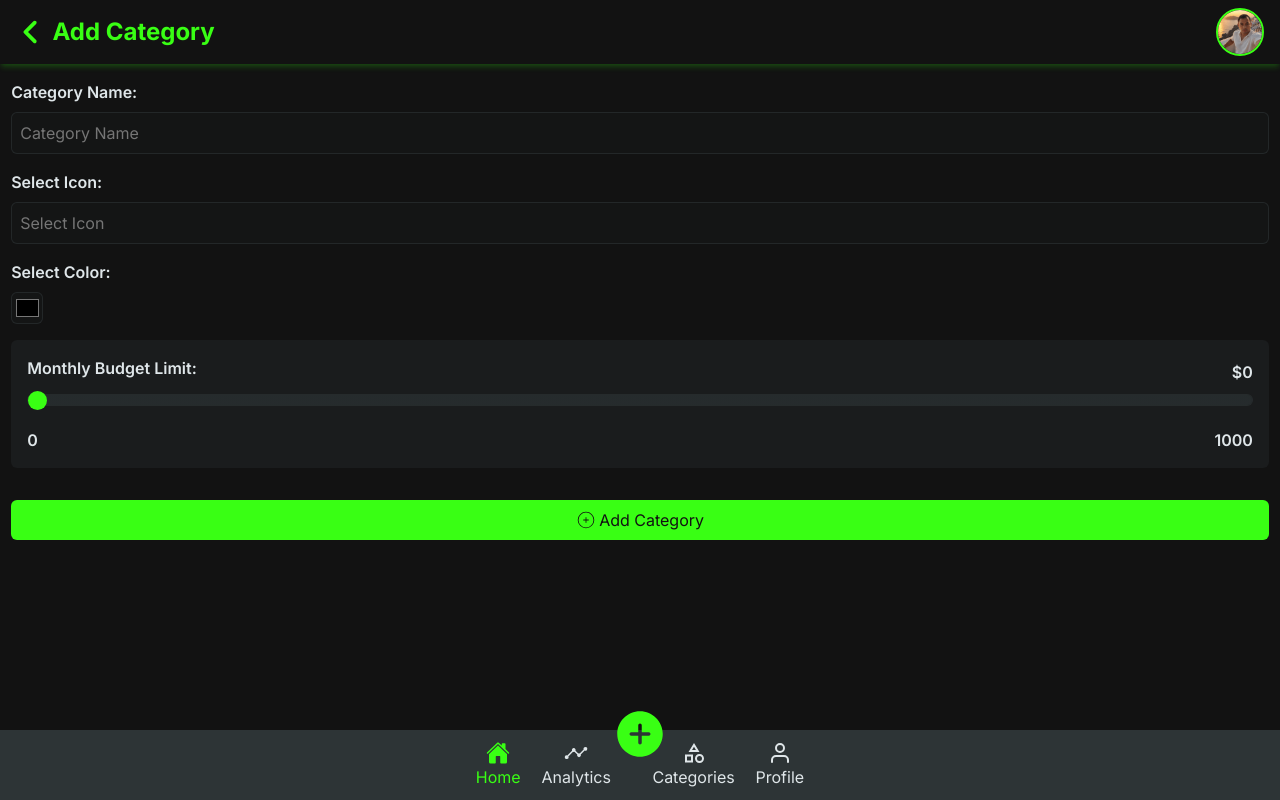
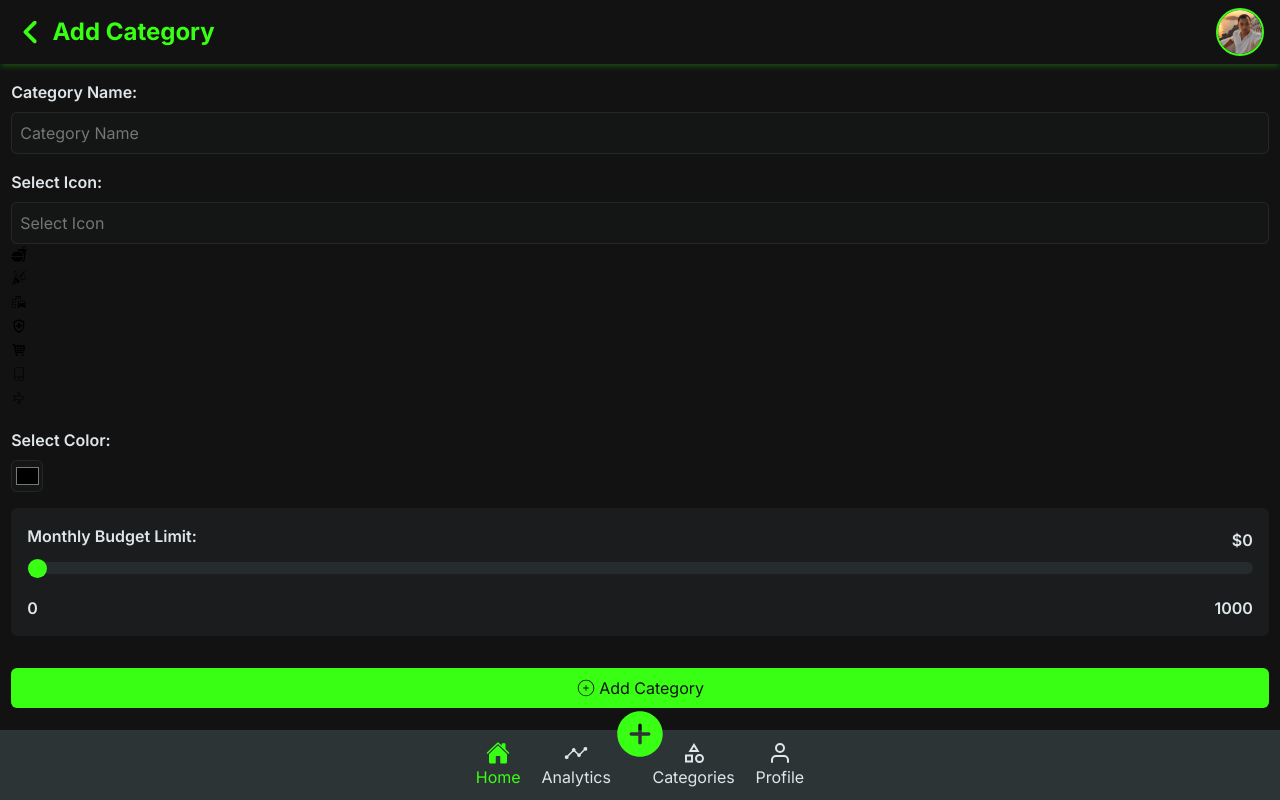
Before and after one commit to Andriamahay11master/SpendWise, a React (Vite) app: page /addCategory in a window 1280 px wide. Built offline with nearby package versions, Linux system fonts and the light colour scheme.

Commit message:
add structure list icon

```diff
--- a/src/components/Category/CategoryForm.tsx
+++ b/src/components/Category/CategoryForm.tsx
@@ -1,5 +1,13 @@
 import React from "react";
 import { CiCirclePlus } from "react-icons/ci";
+import { IoFastFood } from "react-icons/io5";
+import { GiPartyPopper } from "react-icons/gi";
+import { MdEmojiTransportation } from "react-icons/md";
+import { MdOutlineHealthAndSafety } from "react-icons/md";
+import { TiShoppingCart } from "react-icons/ti";
+import { CiMobile4 } from "react-icons/ci";
+import { CiPlane } from "react-icons/ci";
+
 const CategoryForm = () => {
   const [valueRange, setValueRange] = React.useState(0);
   const handleRangeChange = (event: React.ChangeEvent<HTMLInputElement>) => {
@@ -9,6 +17,30 @@ const CategoryForm = () => {
     const percent = (newValue / 1000) * 100;
     event.target.style.setProperty("--value", `${percent}%`);
   };
+
+  const dataIcon = [
+    {
+      icon: <IoFastFood />,
+    },
+    {
+      icon: <GiPartyPopper />,
+    },
+    {
+      icon: <MdEmojiTransportation />,
+    },
+    {
+      icon: <MdOutlineHealthAndSafety />,
+    },
+    {
+      icon: <TiShoppingCart />,
+    },
+    {
+      icon: <CiMobile4 />,
+    },
+    {
+      icon: <CiPlane />,
+    },
+  ];
   return (
     <div className="main-block">
       <form>
@@ -19,6 +51,13 @@ const CategoryForm = () => {
         <div className="form-group">
           <label htmlFor="selectIcon">Select Icon:</label>
           <input id="selectIcon" type="text" placeholder="Select Icon" />
+          <div className="list-icon">
+            {dataIcon.map((item, index) => (
+              <div className="icon-item" key={index}>
+                {item.icon}
+              </div>
+            ))}
+          </div>
         </div>
         <div className="form-group">
           <label htmlFor="selectColor">Select Color:</label>
```
